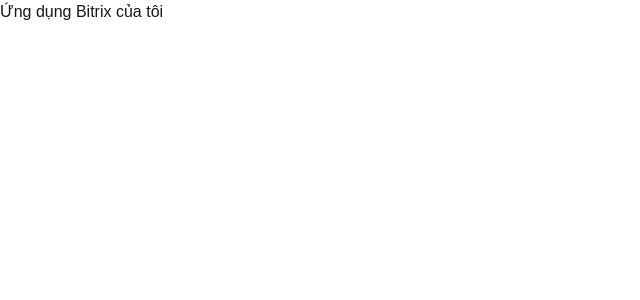
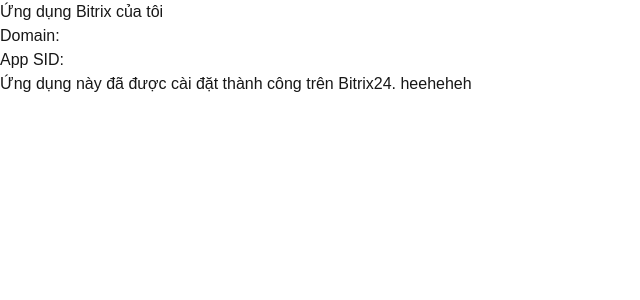
Before and after one commit to xlehieu/client-oauth-bitrix24, a Next.js app: page /bitrix in a window 1280 px wide. Shown: the top 300 px of the page, without its empty margins (0-640 px from the left). Built offline with nearby package versions, Linux system fonts and the light colour scheme.

Commit message:
remote from backend

```diff
--- a/src/app/bitrix/page.tsx
+++ b/src/app/bitrix/page.tsx
@@ -1,10 +1,12 @@
 // app/bitrix/page.tsx
 'use client';
-
+import { useRouter } from 'next/router';
 import { useEffect } from 'react';
 import Head from 'next/head';
 
 export default function BitrixApp() {
+  const router = useRouter();
+  const { DOMAIN, APP_SID } = router.query;
   useEffect(() => {
     if (typeof window !== 'undefined' && (window as any).BX24) {
       (window as any).BX24.init(() => {
@@ -20,6 +22,9 @@
       </Head>
       <main>
         <h1>Ứng dụng Bitrix của tôi</h1>
+        <p>Domain: {DOMAIN}</p>
+        <p>App SID: {APP_SID}</p>
+        <p>Ứng dụng này đã được cài đặt thành công trên Bitrix24. heeheheh</p>
       </main>
     </>
   );
```
